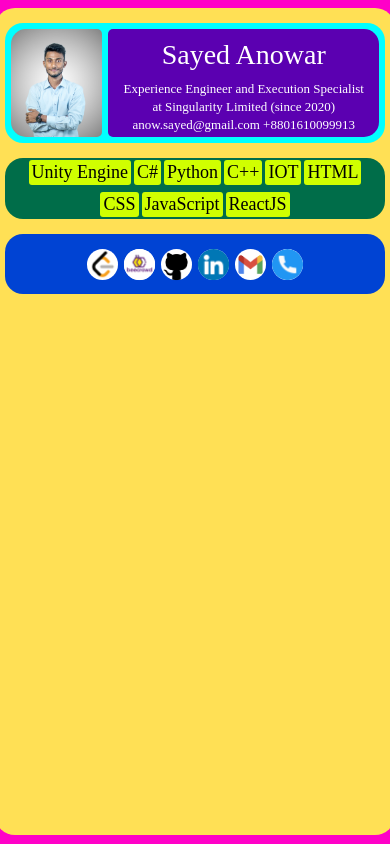
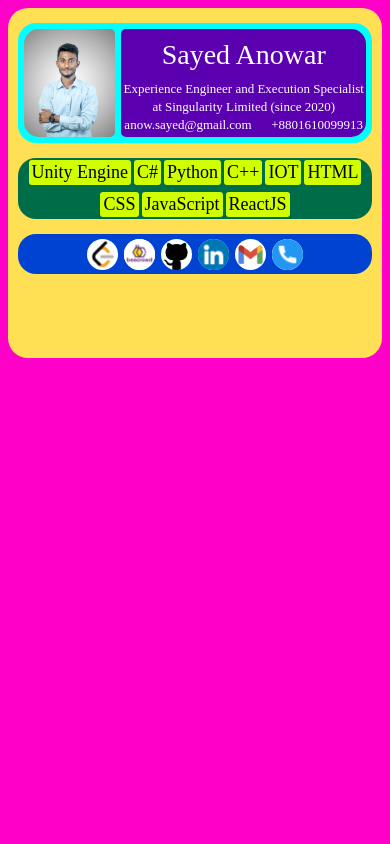
Before and after one commit to SayedXAn/SayedAnowar_Resume_Portfolio, a plain HTML site: page index.html in a window 390 px wide. Drawn offline with Linux system fonts and the light colour scheme.

Commit message:
working on A4 size and responsiveness

```diff
--- a/allCss.css
+++ b/allCss.css
@@ -7,10 +7,12 @@ body {
 .backgroundDiv {
   display: block;
   background-color: rgb(255, 224, 85);
-  height: 98vh;
   border-radius: 20px;
-  max-width: 565px;
-  min-width: 400px;
+  width: 800px;
+  min-width: 350px;
+
+  height: 98%;
+  min-height: 350px;
   margin: 0 auto;
 }
 
@@ -20,6 +22,8 @@ body {
   margin-top: 15px;
   border-radius: 18px;
   height: 120px;
+  min-width: 50px;
+
 
   display: flex;
   align-items: center;
@@ -48,7 +52,7 @@ body {
   border-top-right-radius: 15px;
   border-bottom-right-radius: 15px;
   margin-right: 6px;
-  width: 420px;
+  width: 100%;
 }
 
 .nameText {
@@ -106,7 +110,7 @@ body {
   margin: 10px;
   margin-top: 15px;
   border-radius: 18px;
-  height: 60px;
+  height: 40px;
   display: flex;
   align-items: center;
   justify-content: center;
--- a/index.html
+++ b/index.html
@@ -20,9 +20,10 @@
           Experience Engineer and Execution Specialist
         </p>
         <p class="designationText">at Singularity Limited (since 2020)</p>
-        <p class="designationText">anow.sayed@gmail.com +8801610099913</p>
+        <p class="designationText">anow.sayed@gmail.com &nbsp;&nbsp;&nbsp;&nbsp;&nbsp;+8801610099913</p>
       </div>
     </div>
+
 
     <div class="skillPanel">
       <div class="skills">Unity Engine</div>
@@ -106,7 +107,7 @@
     if (!/Mobi|Android/i.test(navigator.userAgent)) {
       // desktop only
       e.preventDefault(); // stop mailto on desktop
-      copyToClipboard("anow.sayed@gmail.com", "Email copied to clipboard!");
+      copyToClipboard("anow.sayed@gmail.com", "anow.sayed@gmail.com - Email copied to clipboard!");
     }
   });
 
@@ -114,7 +115,7 @@
     if (!/Mobi|Android/i.test(navigator.userAgent)) {
       // desktop only
       e.preventDefault(); // stop tel: on desktop
-      copyToClipboard("+8801610099913", "Phone number copied to clipboard!");
+      copyToClipboard("+8801610099913", "+8801610099913 - Phone number copied to clipboard!");
     }
   });
 </script>
```
